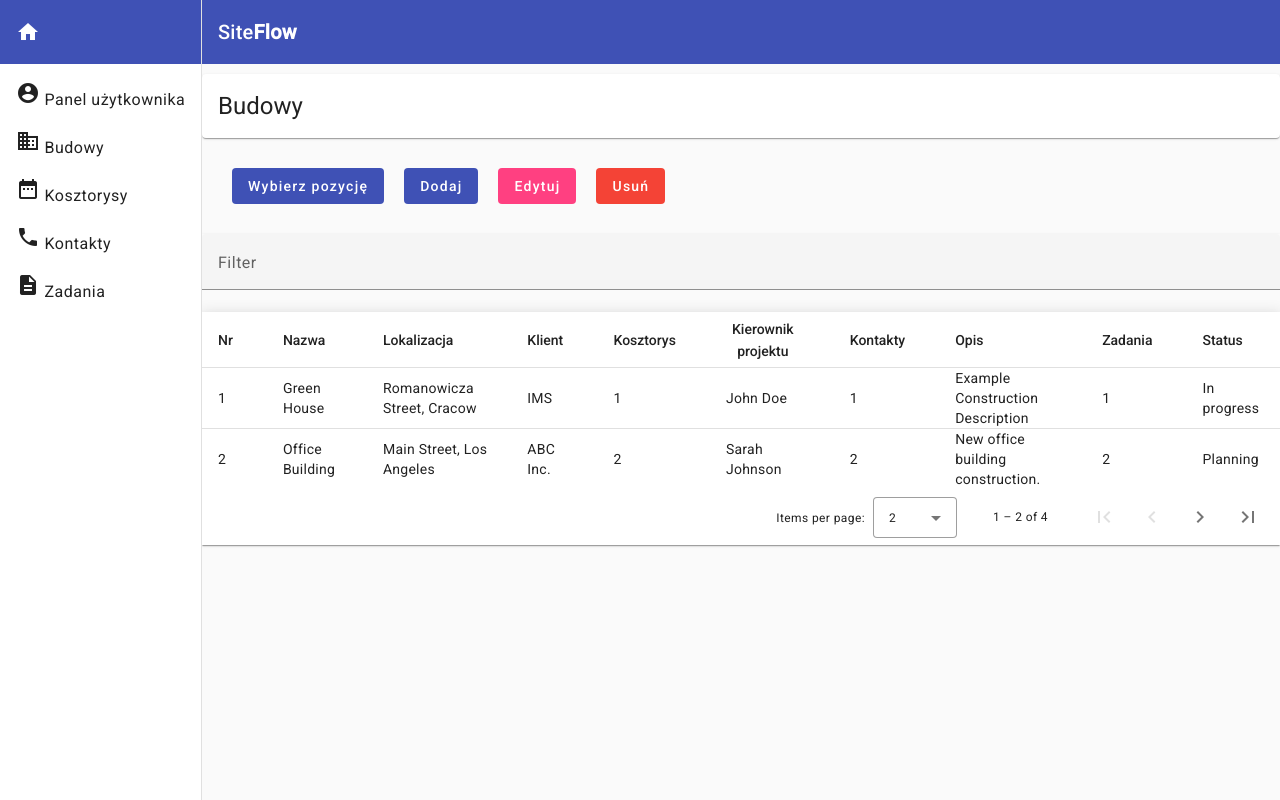
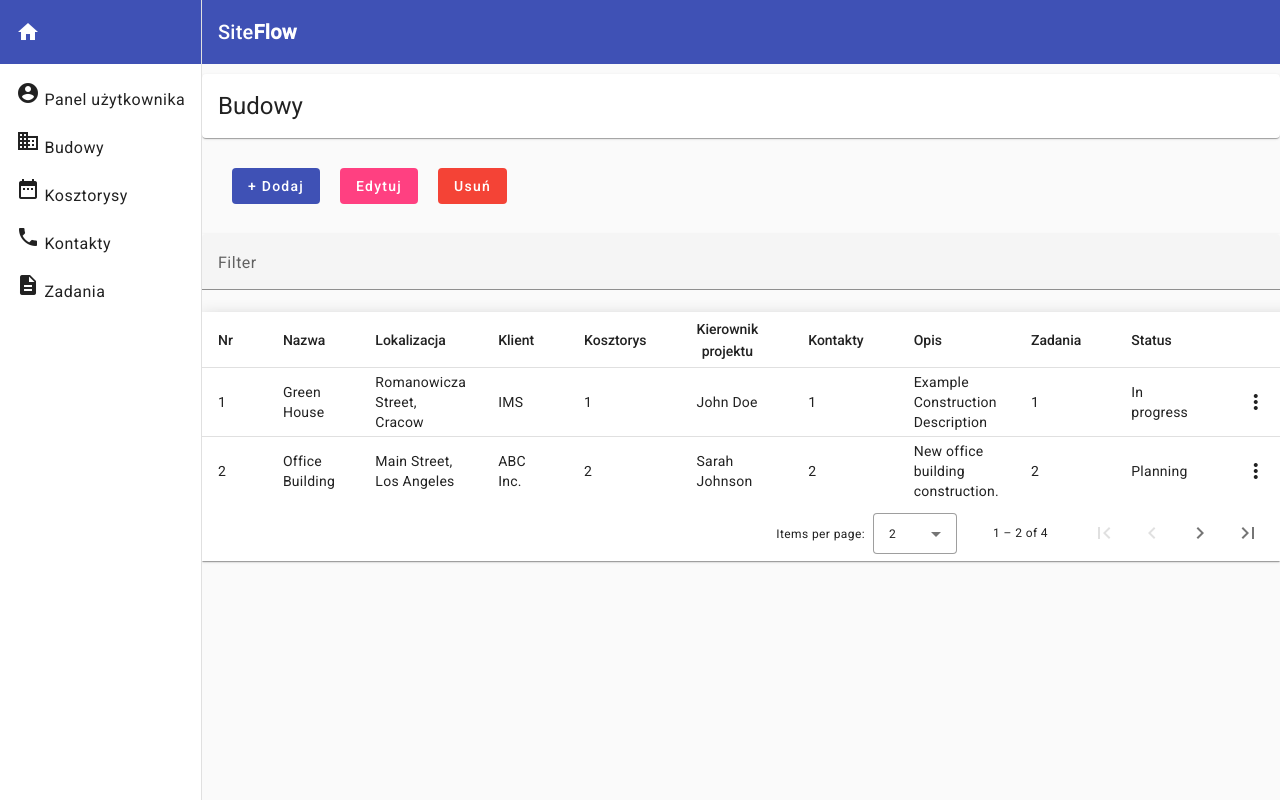
Before and after one commit to akrzeminska/site-flow, an Angular app: page /constructions in a window 1280 px wide. Built offline with nearby package versions, Linux system fonts and the light colour scheme.

Commit message:
adds menu in table row

```diff
--- a/src/app/features/constructions/constructions.component.html
+++ b/src/app/features/constructions/constructions.component.html
@@ -4,8 +4,7 @@
 
 <section>
     <div class="buttons">
-        <button mat-flat-button color="primary" (click) = getDataById() >Wybierz pozycję</button>
-        <button mat-flat-button color="primary">Dodaj</button>
+        <button mat-flat-button color="primary">+ Dodaj</button>
         <button mat-flat-button color="accent">Edytuj</button>
         <button mat-flat-button color="warn">Usuń</button>
     </div>
@@ -20,8 +19,19 @@
 
     <table mat-table [dataSource]="dataSource" matSort class="mat-elevation-z8">
         <ng-container *ngFor="let column of columns" [matColumnDef]="column.columnDef">
-          <th mat-header-cell *matHeaderCellDef mat-sort-header>{{ column.header }}</th>
-          <td mat-cell *matCellDef="let element">{{ column.cell(element) }}</td>
+            <th mat-header-cell *matHeaderCellDef mat-sort-header>{{ column.header }}</th>
+            <td mat-cell *matCellDef="let element">
+                <ng-container *ngIf="column.columnDef !== 'menu'; else menuCell">
+                    {{ column.cell(element) }}
+                </ng-container>
+                <ng-template #menuCell>
+                    <button mat-icon-button [matMenuTriggerFor]="menu">{{ column.cell(element) }}<mat-icon>more_vert</mat-icon></button>
+                    <mat-menu #menu="matMenu">
+                        <button mat-menu-item (click)="editConstruction(element)">Edytuj</button>
+                        <button mat-menu-item (click)="deleteConstruction(element)">Usuń</button>
+                    </mat-menu>
+                </ng-template>
+            </td>
         </ng-container>
 
         <tr mat-header-row *matHeaderRowDef="displayedColumns"></tr>
@@ -32,6 +42,7 @@
         </tr>
     </table>
 
+
     <mat-paginator [pageSize]="2" [pageSizeOptions]="[5, 10, 20]" showFirstLastButtons aria-label="Select page of periodic elements">
     </mat-paginator>
 </div>
--- a/src/app/features/constructions/constructions.component.ts
+++ b/src/app/features/constructions/constructions.component.ts
@@ -5,6 +5,7 @@ import { Construction } from 'src/app/models/construction.model';
 import { MatTableDataSource } from '@angular/material/table';
 import { MatPaginator } from '@angular/material/paginator';
 import { MatSort } from '@angular/material/sort';
+import { MatMenuTrigger } from '@angular/material/menu';
 
 @Component({
   selector: 'app-constructions',
@@ -17,6 +18,7 @@ export class ConstructionsComponent implements OnInit, AfterViewInit {
 
   @ViewChild(MatPaginator) paginator!: MatPaginator;
   @ViewChild(MatSort) sort!: MatSort;
+  @ViewChild(MatMenuTrigger) menu!: MatMenuTrigger;
 
   constructor(private seederService: LocalStorageSeederService, private constructionsService: ConstructionsService){
     seederService.ensureDataSeeder();
@@ -81,8 +83,12 @@ export class ConstructionsComponent implements OnInit, AfterViewInit {
       header: 'Status',
       cell: (element: Construction) => `${element.status}`,
     },
+    {
+      columnDef: 'menu',
+      header: '',
+      cell: () => null,
+    }
   ];
-
 
   displayedColumns = this.columns.map(c => c.columnDef);
 
@@ -115,4 +121,12 @@ export class ConstructionsComponent implements OnInit, AfterViewInit {
     this.dataSource.filter = filterValue.trim().toLowerCase();
   }
 
+  editConstruction(construction: Construction) {
+    // Obsługa edycji konstrukcji
+  }
+
+  deleteConstruction(construction: Construction) {
+    // Obsługa usuwania konstrukcji
+  }
+
 }
```
Also changed, not shown: src/app/features/constructions/constructions.component.scss (line endings or trailing spaces).
